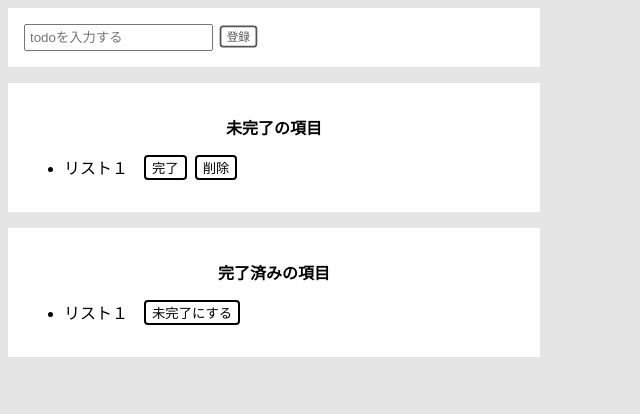
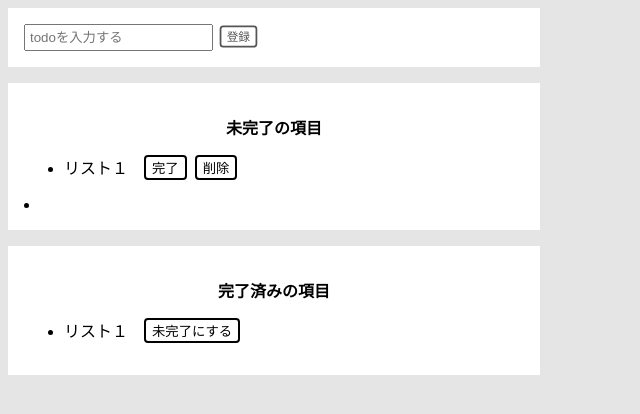
Before and after one commit to mknsttk/codesandbox-js, a website built with Parcel: page index.html in a window 1280 px wide. Both pictures are taken after a click on the button "登録". Shown: the whole page, without its empty margins (0-640 px from the left). Built offline with nearby package versions, Linux system fonts and the light colour scheme.

Commit message:
テキストの追加機能を追加

```diff
--- a/index.html
+++ b/index.html
@@ -7,11 +7,11 @@
 
   <body>
     <div class="input-area">
-      <input placeholder="todoを入力する" />
-      <button>登録</button>
+      <input id="input-text" placeholder="todoを入力する" />
+      <button id="add">登録</button>
     </div>
 
-    <div class="incomplete-area">
+    <div id="incomplete-list" class="incomplete-area">
       <p class="title">未完了の項目</p>
       <ul>
         <div class="list-item">
--- a/src/index.js
+++ b/src/index.js
@@ -1 +1,25 @@
 import "./styles.css";
+
+const onClickAdd = () => {
+  // テキストボックスの値を取得
+  const inputText = document.getElementById("input-text").value;
+  document.getElementById("input-text").value = "";
+
+  // divを生成
+  const div = document.createElement("div");
+  div.className = "list-item";
+
+  //liを生成
+  const li = document.createElement("li");
+  li.innerText = inputText;
+
+  // divの子要素にliを入れる
+  div.appendChild(li);
+
+  // 未完了リストに追加
+  document.getElementById("incomplete-list").appendChild(div);
+};
+
+document.getElementById("add").addEventListener("click", () => {
+  onClickAdd();
+});
```
